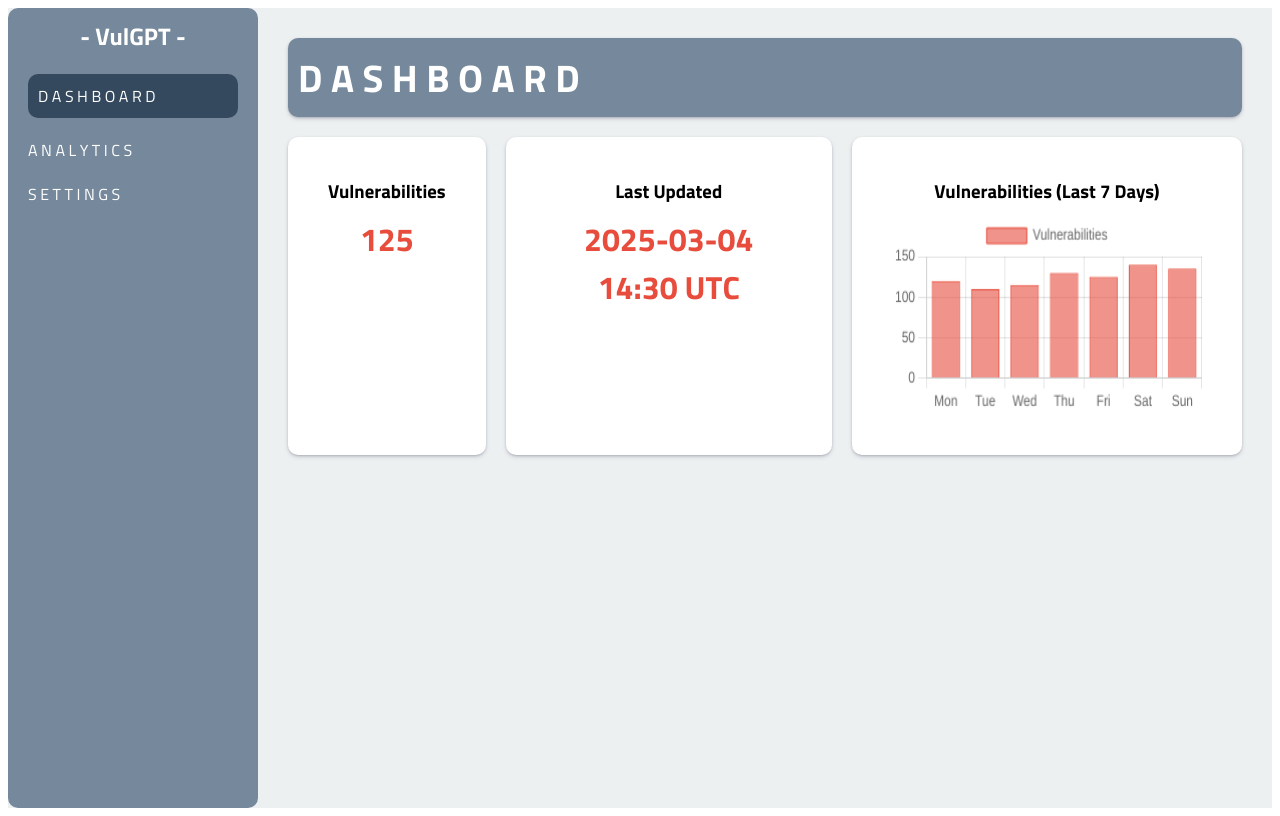
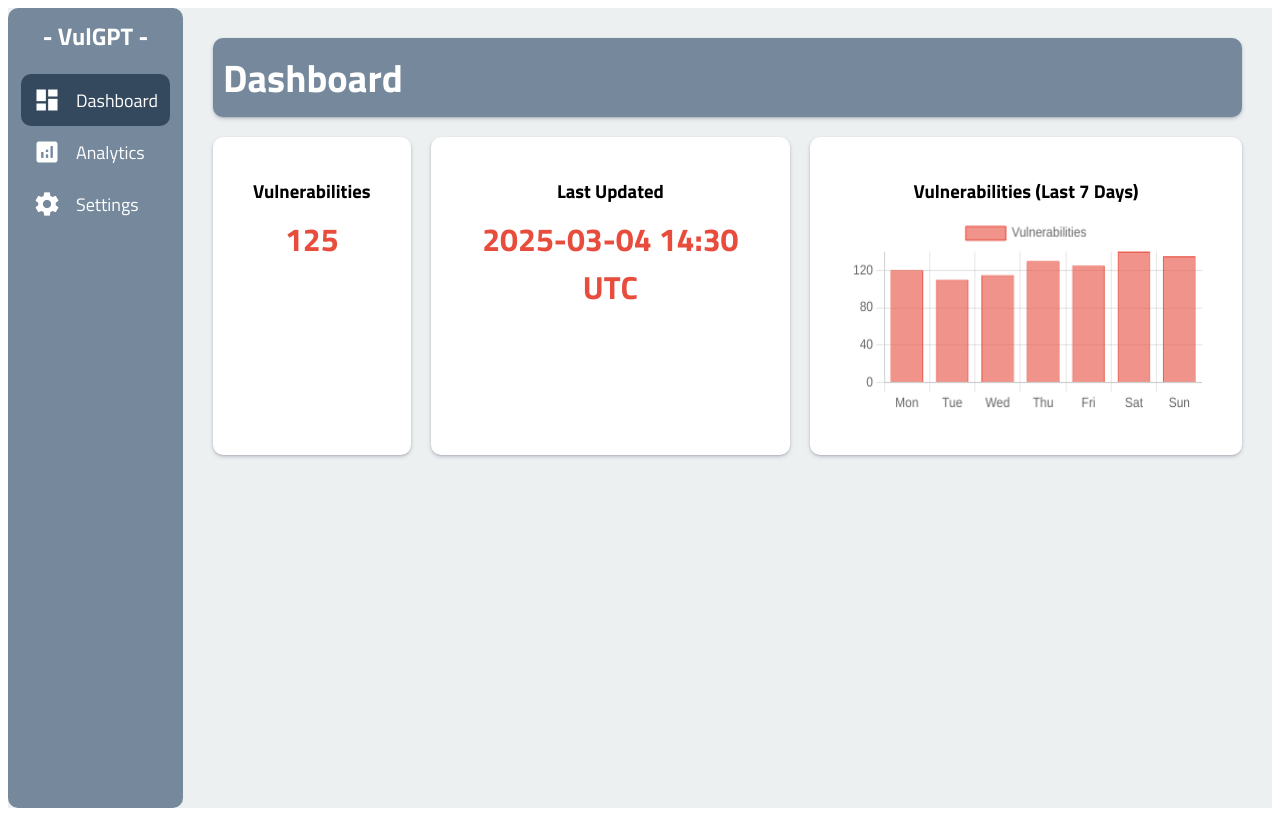
Before and after one commit to Rix95/Senior-Project-REPO, a Vue app in the folder src/vulnerability-frontend/: page /login in a window 1280 px wide. Built offline with nearby package versions, Linux system fonts and the light colour scheme.

Commit message:
FE-03 Implemented a Vue ref to reference canva element. Added Icons to side nav bar.

```diff
--- a/src/vulnerability-frontend/index.html
+++ b/src/vulnerability-frontend/index.html
@@ -3,6 +3,8 @@
   <head>
     <meta charset="UTF-8" />
     <link rel="icon" type="image/svg+xml" href="/vite.svg" />
+
+    <link rel="stylesheet" href="https://fonts.googleapis.com/icon?family=Material+Icons">
     <meta name="viewport" content="width=device-width, initial-scale=1.0" />
     <title>VulGPT</title>
   </head>
--- a/src/vulnerability-frontend/src/App.vue
+++ b/src/vulnerability-frontend/src/App.vue
@@ -1,25 +1,27 @@
 <script setup>
-import { ref } from 'vue';
+import { ref, onMounted } from 'vue';
 import { Chart } from 'chart.js/auto';
-import { onMounted } from 'vue';
+
 
 const menuItems = [
-  { name: 'D A S H B O A R D', icon: '' },
-  { name: 'A N A L Y T I C S', icon: '' },
-  { name: 'S E T T I N G S', icon: '' }
+  { name: 'Dashboard', icon: 'dashboard' },
+  { name: 'Analytics', icon: 'analytics' },
+  { name: 'Settings', icon: 'settings' }
 ];
 
 const selectedMenu = ref(menuItems[0].name);
-
 const vulnerabilities = ref(125);
 const lastUpdated = ref("2025-03-04 14:30 UTC");
 
 const vulnerabilityData = ref([120, 110, 115, 130, 125, 140, 135]);
 const days = ref(["Mon", "Tue", "Wed", "Thu", "Fri", "Sat", "Sun"]);
 
+
+const chartRef = ref(null);
+
 onMounted(() => {
-  const ctx = document.getElementById('vulnerabilityChart');
-  new Chart(ctx, {
+  if (chartRef.value) {
+    new Chart(chartRef.value, {
       type: 'bar',
       data: {
         labels: days.value,
@@ -38,6 +40,7 @@ onMounted(() => {
         }
       }
     });
+  }
 });
 </script>
 
@@ -52,7 +55,8 @@ onMounted(() => {
             :key="item.name"
             :class="{ active: selectedMenu === item.name }"
             @click="selectedMenu = item.name">
-            {{ item.icon }} {{ item.name }}
+            <span class="material-icons">{{ item.icon }}</span>
+            <span class="menu-text">{{ item.name }}</span>
           </li>
         </ul>
       </nav>
@@ -73,7 +77,7 @@ onMounted(() => {
         </div>
         <div class="card">
           <h3>Vulnerabilities (Last 7 Days)</h3>
-          <canvas id="vulnerabilityChart"></canvas>
+          <canvas ref="chartRef"></canvas>
         </div>
       </section>
     </main>
@@ -81,7 +85,7 @@ onMounted(() => {
 </template>
 
 <style scoped>
-@import url('https://fonts.googleapis.com/css2?family=Titillium+Web:ital,wght@0,200;0,300;0,400;0,600;0,700;0,900;1,200;1,300;1,400;1,600;1,700&display=swap');
+@import url('https://fonts.googleapis.com/css2?family=Titillium+Web:wght@200;300;400;600;700&display=swap');
 
 * {
   box-sizing: border-box;
@@ -98,16 +102,17 @@ body {
   background: #ecf0f1;
   display: flex;
   height: 100vh;
-  font-family: 'Titillium Web', sans-serif;
 }
 
 .sidebar {
-  width: 250px;
+  width: 175px;
   background: rgb(118, 137, 156);
   color: white;
   border-radius: 10px;
   padding: 10px;
-  font-family: 'Titillium Web', sans-serif;
+  display: flex;
+  flex-direction: column;
+  align-items: center;
 }
 
 .logo {
@@ -115,32 +120,41 @@ body {
   font-weight: bold;
   text-align: center;
   margin-bottom: 20px;
-  font-family: 'Titillium Web', sans-serif;
 }
 
 nav ul {
   list-style: none;
   padding: 0;
-  font-family: 'Titillium Web', sans-serif;
+  width: 100%;
 }
 
 nav li {
-  padding: 10px;
+  display: flex;
+  align-items: center;
+  gap: 15px;
+  padding: 12px;
   cursor: pointer;
   transition: background 0.3s;
-  font-family: 'Titillium Web', sans-serif;
+  font-size: 18px;
+  color: white;
+  border-radius: 10px;
 }
 
 nav li:hover, .active {
   background: #34495e;
-  margin: 10px;
-  border-radius: 10px;
+}
+
+nav li .material-icons {
+  font-size: 28px;
+}
+
+.menu-text {
+  font-size: 18px;
 }
 
 .content {
   flex: 1;
   padding: 10px;
-  font-family: 'Titillium Web', sans-serif;
 }
 
 .top-bar {
@@ -151,14 +165,12 @@ nav li:hover, .active {
   font-size: 1.2rem;
   border-radius: 10px;
   box-shadow: rgba(50, 50, 93, 0.25) 0px 2px 5px -1px, rgba(0, 0, 0, 0.3) 0px 1px 3px -1px;
-  font-family: 'Titillium Web', sans-serif;
 }
 
 .overview {
   display: flex;
   gap: 20px;
   margin: 20px;
-  font-family: 'Titillium Web', sans-serif;
 }
 
 .card {
@@ -167,19 +179,30 @@ nav li:hover, .active {
   border-radius: 10px;
   box-shadow: rgba(50, 50, 93, 0.25) 0px 2px 5px -1px, rgba(0, 0, 0, 0.3) 0px 1px 3px -1px;
   text-align: center;
-  font-family: 'Titillium Web', sans-serif;
 }
 
 .card h3 {
   margin-bottom: 10px;
-  font-family: 'Titillium Web', sans-serif;
 }
 
 .value {
   font-size: 2rem;
   font-weight: bold;
   color: #e74c3c;
-  font-family: 'Titillium Web', sans-serif;
+}
+
+.material-icons {
+  font-family: 'Material Icons' !important;
+  font-weight: normal;
+  font-style: normal;
+  font-size: 28px;
+  line-height: 1;
+  letter-spacing: normal;
+  text-transform: none;
+  display: inline-block;
+  word-wrap: normal;
+  white-space: nowrap;
+  direction: ltr;
 }
 
 canvas {
```
Lines whose indentation alone changed are shown as unchanged.
